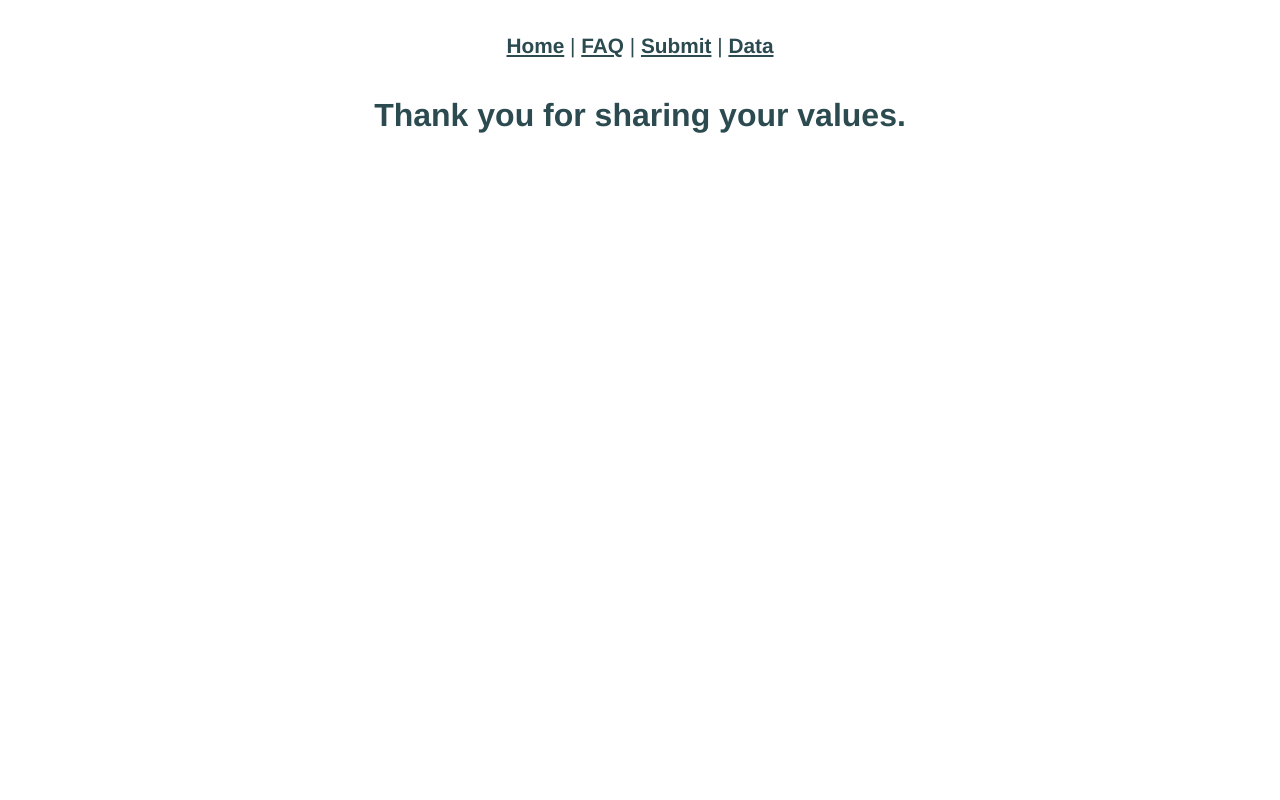
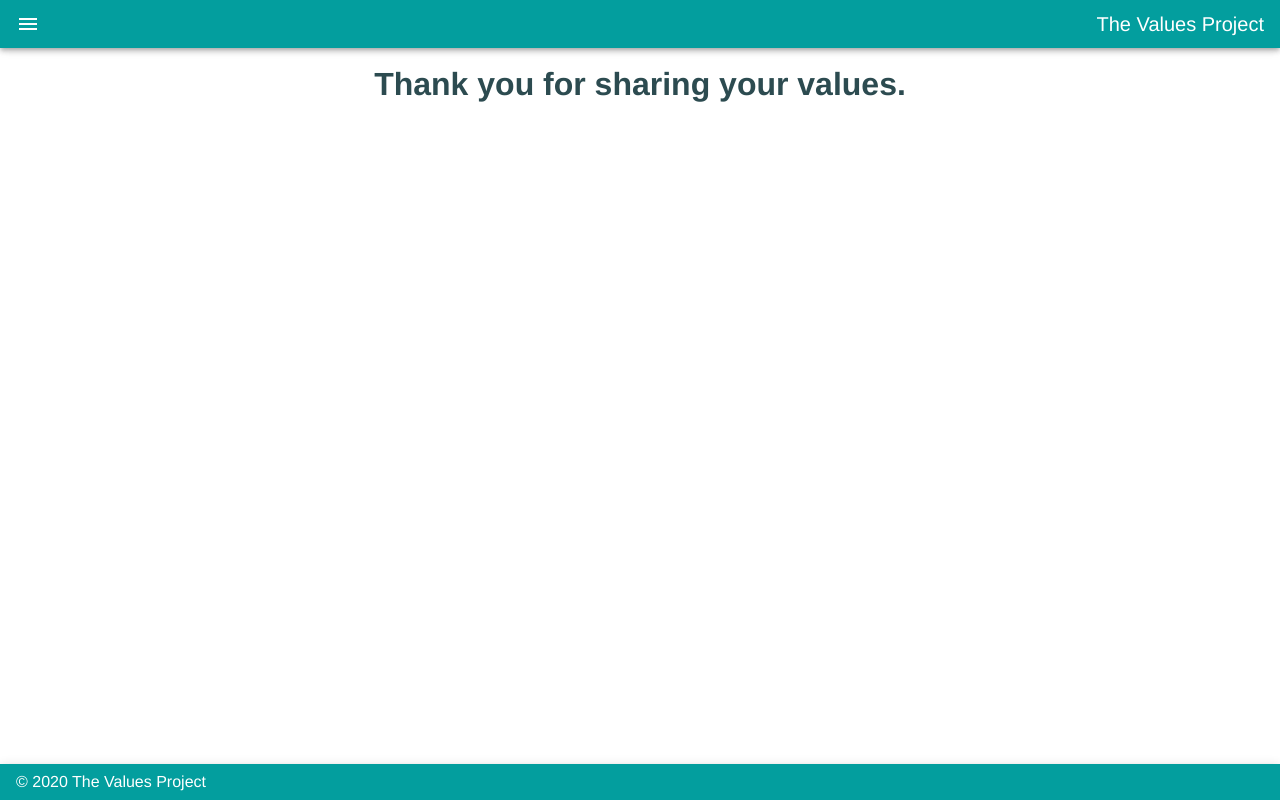
Before and after one commit to riefer02/values-project, a Vue app: page /thankyou in a window 1280 px wide. Built offline with nearby package versions, Linux system fonts and the light colour scheme.

Commit message:
new navigation side-drawer, updated values

```diff
--- a/src/App.vue
+++ b/src/App.vue
@@ -1,20 +1,75 @@
 <template>
   <v-app>
-    <div id="app">
-      <div id="nav">
-        <router-link to="/">Home</router-link> |
-        <router-link to="/faq">FAQ</router-link> |
-        <router-link to="/signup">Submit</router-link> |
-        <router-link to="/data">Data</router-link>
-      </div>
-      <router-view />
-    </div>
+    <Navbar :items="items" v-model="drawer" />
+    <v-app-bar app color="#039e9e" dark dense>
+      <v-app-bar-nav-icon @click.stop="drawer = !drawer"></v-app-bar-nav-icon>
+      <v-spacer></v-spacer>
+      <v-toolbar-title>The Values Project</v-toolbar-title>
+    </v-app-bar>
+    <v-main>
+      <transition name="fade">
+        <router-view />
+      </transition>
+    </v-main>
+    <v-footer color="#039e9e" elevation="4" app>
+      <span class="white--text"
+        >&copy; {{ new Date().getFullYear() }} The Values Project</span
+      >
+    </v-footer>
   </v-app>
 </template>
 
-<script></script>
+<script>
+import Navbar from "@/components/navigation/Navbar.vue";
+
+export default {
+  components: {
+    Navbar: Navbar,
+  },
+  data: () => ({
+    drawer: false,
+    items: [
+      {
+        icon: "home",
+        text: "Home",
+        route: "/",
+      },
+      {
+        icon: "frequently-asked-questions",
+        text: "FAQ",
+        route: "/faq",
+      },
+      {
+        icon: "test-tube",
+        text: "Submit",
+        route: "/signup",
+      },
+      {
+        icon: "database",
+        text: "Data",
+        route: "/data",
+      },
+    ],
+  }),
+};
+</script>
 
 <style lang="scss">
+.fade-enter-active,
+.fade-leave-active {
+  transition-property: opacity;
+  transition-duration: 0.25s;
+}
+
+.fade-enter-active {
+  transition-delay: 0.25s;
+}
+
+.fade-enter,
+.fade-leave-active {
+  opacity: 0;
+}
+
 #app {
   font-family: Avenir, Helvetica, Arial, sans-serif;
   -webkit-font-smoothing: antialiased;
--- a/src/components/AboutExpansionPanel.vue
+++ b/src/components/AboutExpansionPanel.vue
@@ -39,12 +39,12 @@ export default {
         {
           name: "Who will have access to the data?",
           content:
-            "Currently the Values Project is run by an independent anthropologist/developer. Details about him can be found below.",
+            "Currently, the Values Project is run by an independent anthropologist/developer. Details about him can be found below.",
         },
         {
           name: "Is my data and privacy protected?",
           content:
-            "The Values Project requests user's email to ensure their are no duplicate entries and maintain authenticity of data. Names are collected to see if possible trends emerge between family names and values. User's full names will never be revealed in reports, data models, or publication.",
+            "The Values Project requests the user's email to ensure there are no duplicate entries and maintain the authenticity of data. Names are collected to see if possible trends emerge between family names and values. User's full names will never be revealed in reports, data models, or publication.",
         },
         {
           name: "Will I have access to the data?",
@@ -59,7 +59,7 @@ export default {
         {
           name: "Who is the author/developer?",
           content:
-            "Andrew Riefenstahl has been teaching students in classrooms for over six years. His educational background in anthropology, geology and recently computer science has given him a broad base from which to approach many topics. He is also a musician, writer and avid dog dad. He enjoys researching cultural aspects of human society to find insights for a better tomorrow.",
+            "Andrew Riefenstahl has been teaching students in classrooms for over six years. His educational background in anthropology, geology, and recently computer science has given him a broad base from which to approach many topics. He is also a musician, writer, and avid dog dad. He enjoys researching cultural aspects of human society to find insights for a better tomorrow.",
         },
         {
           name: "How can I give feedback or input?",
--- a/src/components/FirstValuesInput.vue
+++ b/src/components/FirstValuesInput.vue
@@ -26,7 +26,8 @@ export default {
 			"Intelligence",
 			"Health",
 			"Art",
-			"Appearance",
+			"Beauty",
+			"Security",
 			"Loyalty",
 			"Friendship",
 			"Respect",
--- a/src/components/LogoValues.vue
+++ b/src/components/LogoValues.vue
@@ -1,10 +1,11 @@
 <template>
-	<v-row justify="center">
+	<v-row justify="center" class="mt-3">
 		<v-img
 			src="@/assets/logo.png"
 			max-width="220"
 			max-height="220"
 			alt="Values Project Logo"
+			lazy-src
 		></v-img>
 	</v-row>
 </template>
--- a/src/components/SecondValuesInput.vue
+++ b/src/components/SecondValuesInput.vue
@@ -26,7 +26,8 @@ export default {
 			"Intelligence",
 			"Health",
 			"Art",
-			"Appearance",
+			"Beauty",
+			"Security",
 			"Loyalty",
 			"Friendship",
 			"Respect",
--- a/src/components/ThirdValuesInput.vue
+++ b/src/components/ThirdValuesInput.vue
@@ -26,7 +26,8 @@ export default {
 			"Intelligence",
 			"Health",
 			"Art",
-			"Appearance",
+			"Beauty",
+			"Security",
 			"Loyalty",
 			"Friendship",
 			"Respect",
--- /dev/null
+++ b/src/components/navigation/Navbar.vue
@@ -0,0 +1,45 @@
+<template>
+  <div>
+    <v-navigation-drawer
+      app
+      v-bind:value="value"
+      v-on:input="$emit('input', $event)"
+    >
+      <v-list dense>
+        <v-list-item
+          link
+          v-for="item in items"
+          :key="item.text"
+          :to="item.route"
+        >
+          <v-list-item-action>
+            <v-icon>mdi-{{ item.icon }}</v-icon>
+          </v-list-item-action>
+          <v-list-item-content>
+            <v-list-item>{{ item.text }}</v-list-item>
+          </v-list-item-content>
+        </v-list-item>
+      </v-list>
+    </v-navigation-drawer>
+  </div>
+</template>
+
+<script>
+export default {
+  name: "Navbar",
+  props: {
+    source: String,
+    items: {
+      type: Array,
+      required: true,
+    },
+    value: {
+      type: Boolean,
+      default: false,
+    },
+  },
+  data: () => ({
+    drawer: null,
+  }),
+};
+</script>
--- a/src/router/index.js
+++ b/src/router/index.js
@@ -3,7 +3,6 @@ import VueRouter from "vue-router";
 import Home from "../views/Home.vue";
 import FAQ from "../views/FAQ.vue";
 import SignUp from "../views/SignUp.vue";
-import Survey from "../views/Survey.vue";
 import Data from "../views/Data.vue";
 import ThankYou from "../views/ThankYou.vue";
 
@@ -28,11 +27,7 @@ const routes = [
     name: "SignUp",
     component: SignUp,
   },
-  {
-    path: "/survey",
-    name: "Survey",
-    component: Survey,
-  },
+
   {
     path: "/thankyou",
     name: "ThankYou",
--- a/src/views/SignUp.vue
+++ b/src/views/SignUp.vue
@@ -1,6 +1,5 @@
 <template>
 	<div class="sign-up">
-		<h1>Submit</h1>
 		<SignUpForm />
 		<transition name="fade">
 			<ModalWarning
--- a/src/views/Survey.vue
+++ /dev/null
@@ -1,5 +0,0 @@
-<template>
-	<div class="survey">
-		<h1>This is a survey up page</h1>
-	</div>
-</template>
--- a/src/views/ThankYou.vue
+++ b/src/views/ThankYou.vue
@@ -1,5 +1,5 @@
 <template>
-	<div class="thank-you">
+	<div class="thank-you mt-3">
 		<h1>Thank you for sharing your values.</h1>
 	</div>
 </template>
```
